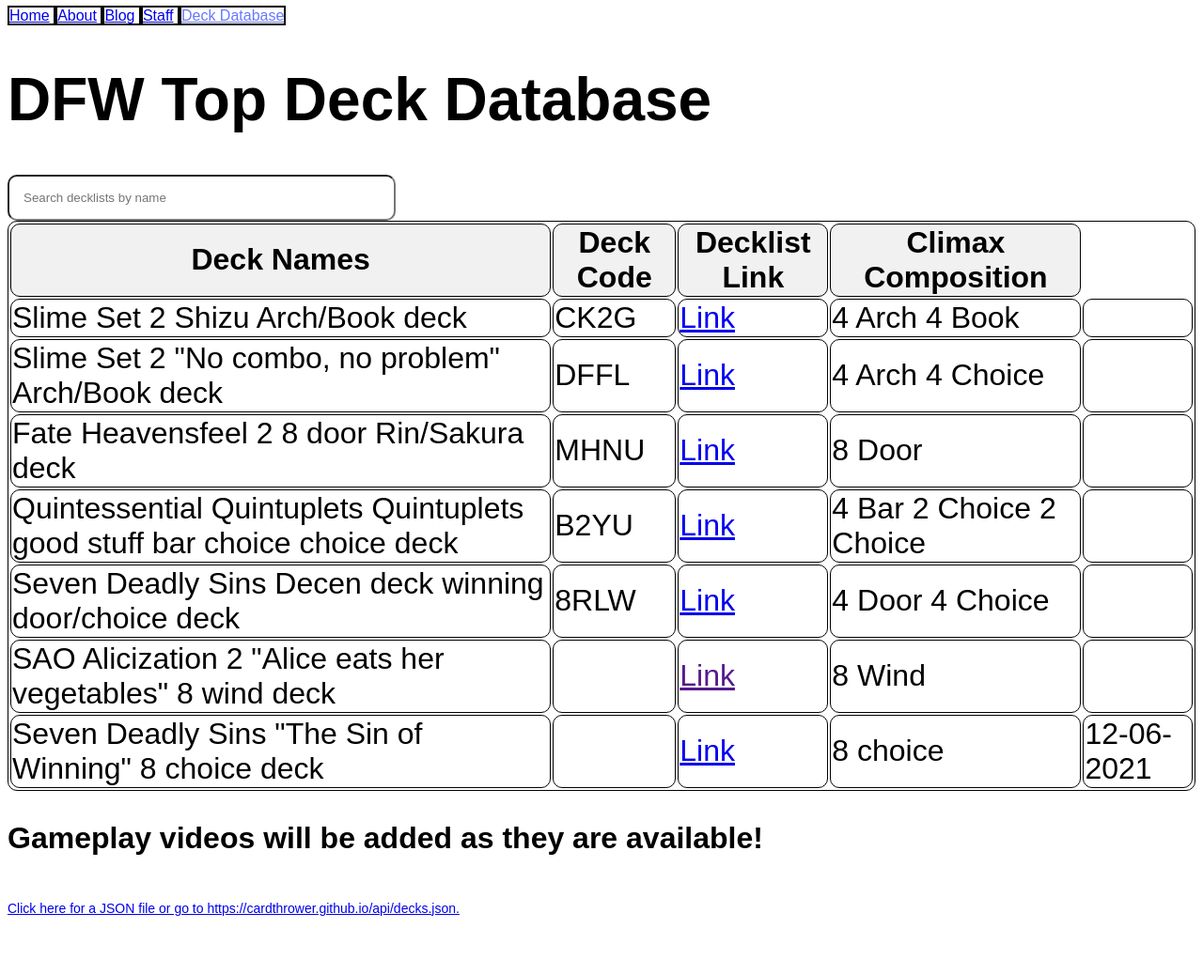
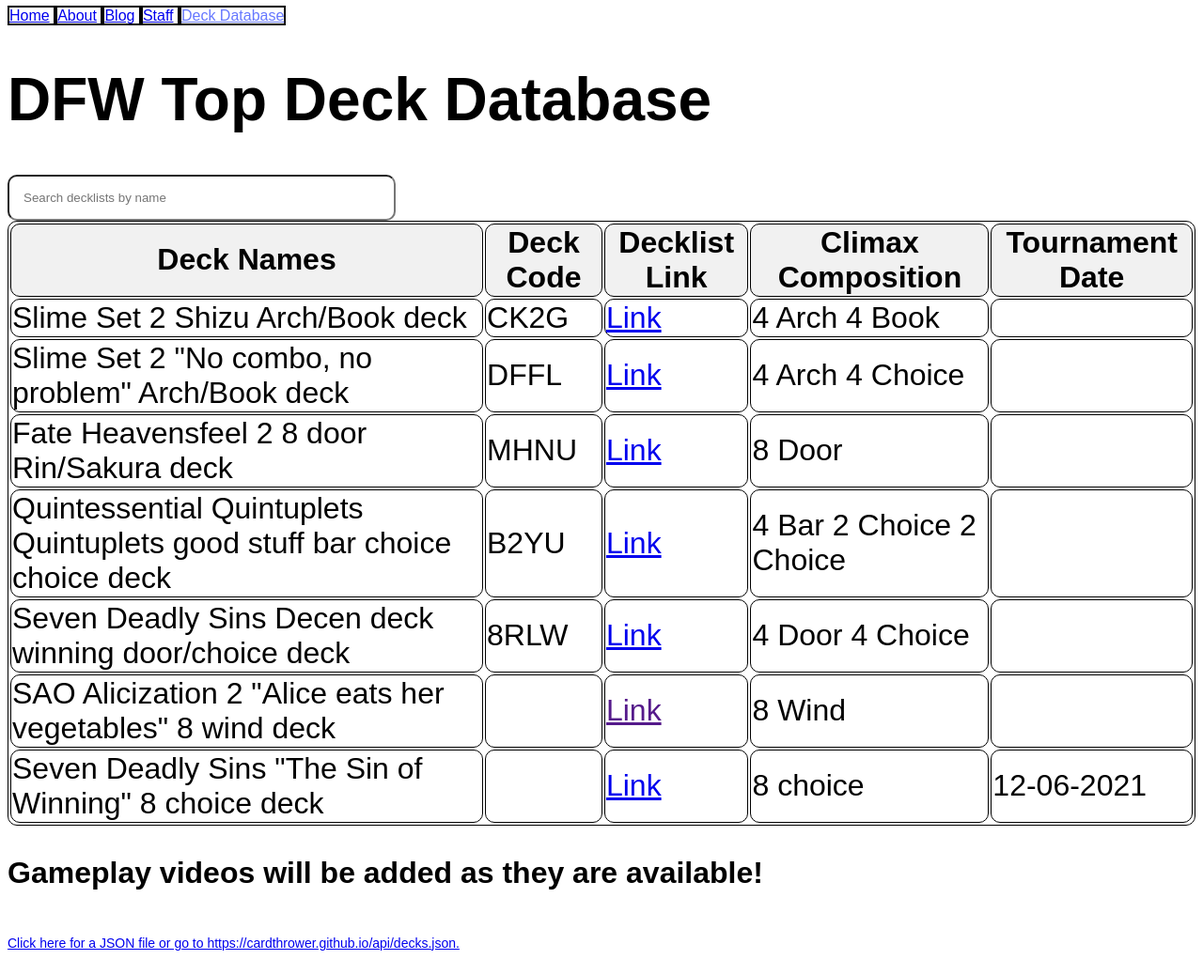
Before and after one commit to cardthrower/cardthrower.github.io, a Jekyll site: the page built from deck.html, in a window 1280 px wide. Shown: the whole page at 94% size. Built offline with Jekyll 4.4.1, drawn with Linux system fonts in a browser that asks for light colours; before the commit the page ends 1001 px from its top, so only the background shows below that.

Commit message:
Updated Database

```diff
--- a/deck.html
+++ b/deck.html
@@ -13,6 +13,7 @@
     <th> Deck Code </th>
     <th> Decklist Link </th>
     <th> Climax Composition </th>
+	<th> Tournament Date </th>
   {% for deck in site.data.decks.decks %}
     <tr class="decklisting">
       <td>{{ deck.name }}</td>
```
